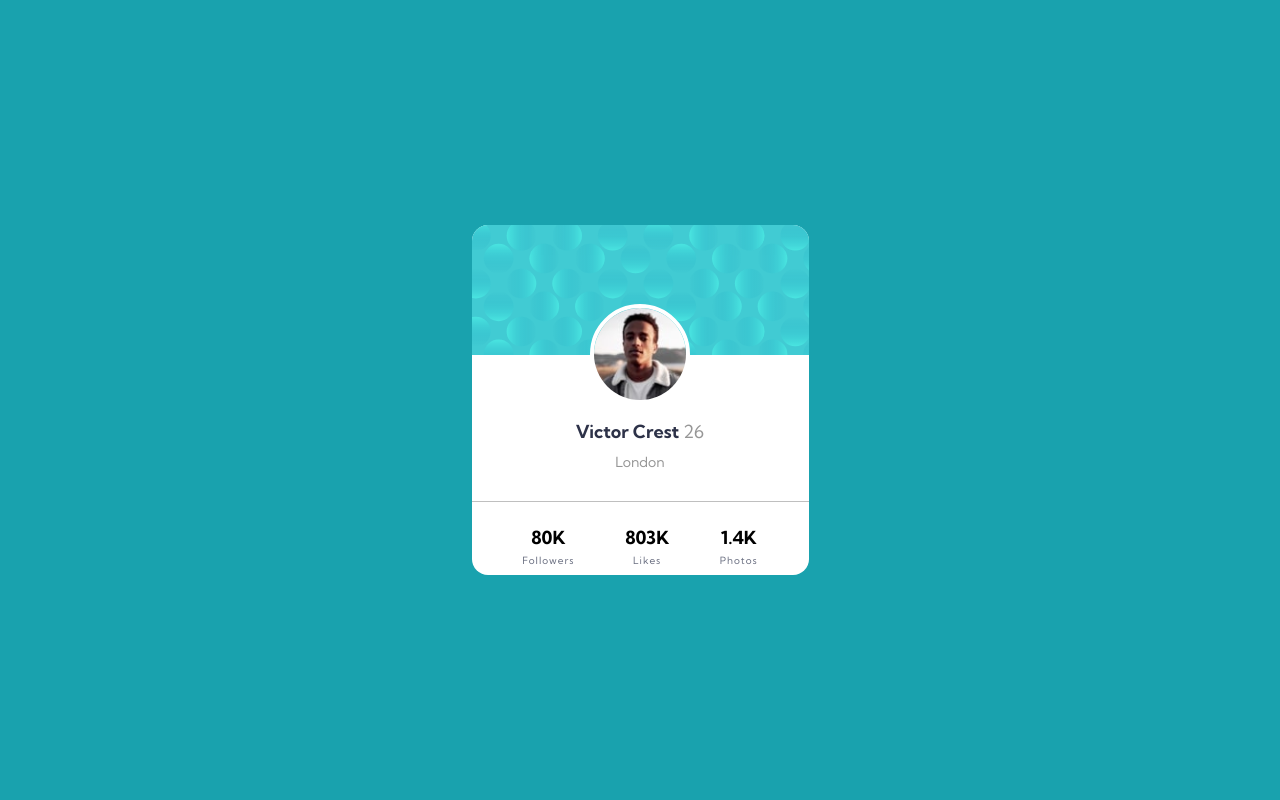
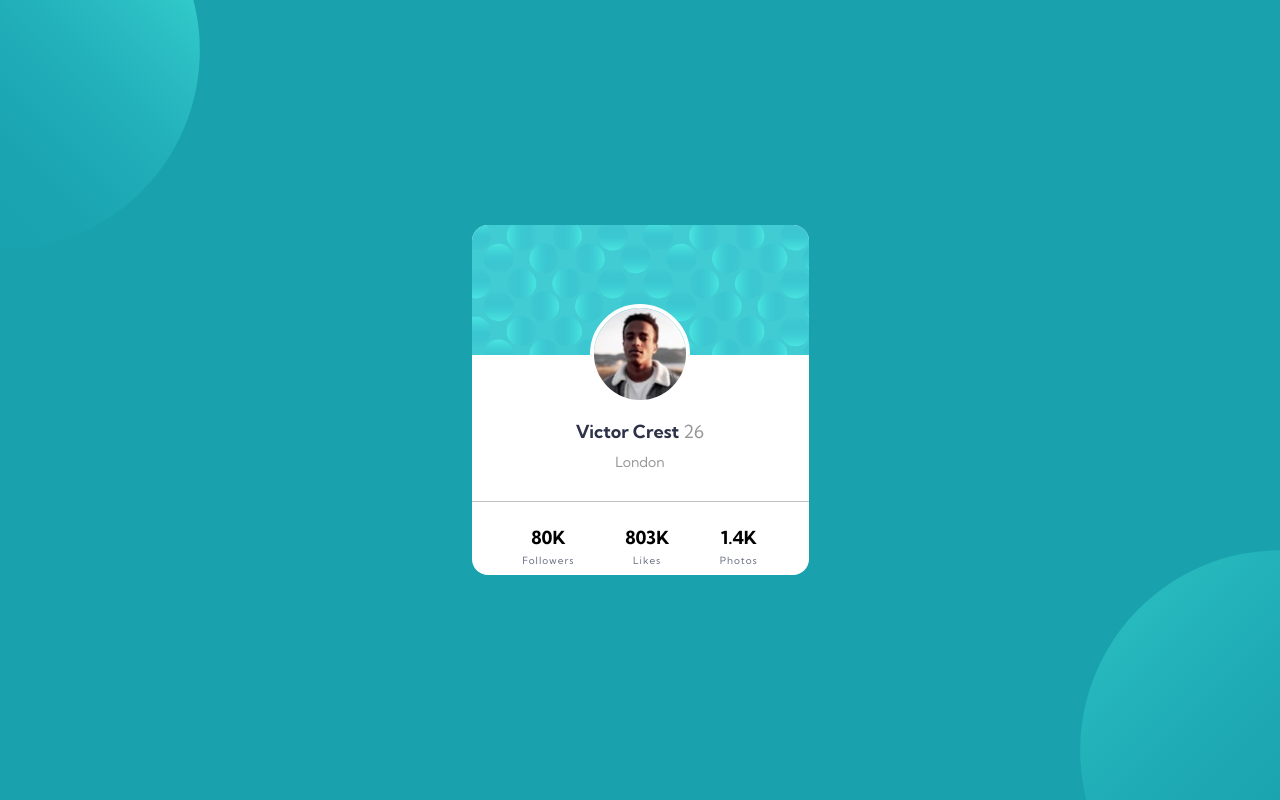
Before and after one commit to devferx/profile-card-component, a plain HTML site: page index.html in a window 1280 px wide. Drawn offline with Linux system fonts and the light colour scheme.

Commit message:
[add] bg images

```diff
--- a/assets/css/styles.css
+++ b/assets/css/styles.css
@@ -25,7 +25,12 @@ body {
   align-items: center;
   width: 100%;
   height: 100vh;
-  background: var(--dark-cyan);
+  background-color: var(--dark-cyan);
+  background-image: url("../images/bg-pattern-top.svg"),
+    url("../images/bg-pattern-bottom.svg");
+  background-size: 400px, 400px;
+  background-position: left -200px top -150px, right -200px bottom -150px;
+  background-repeat: no-repeat;
 }
 
 .card {
```
